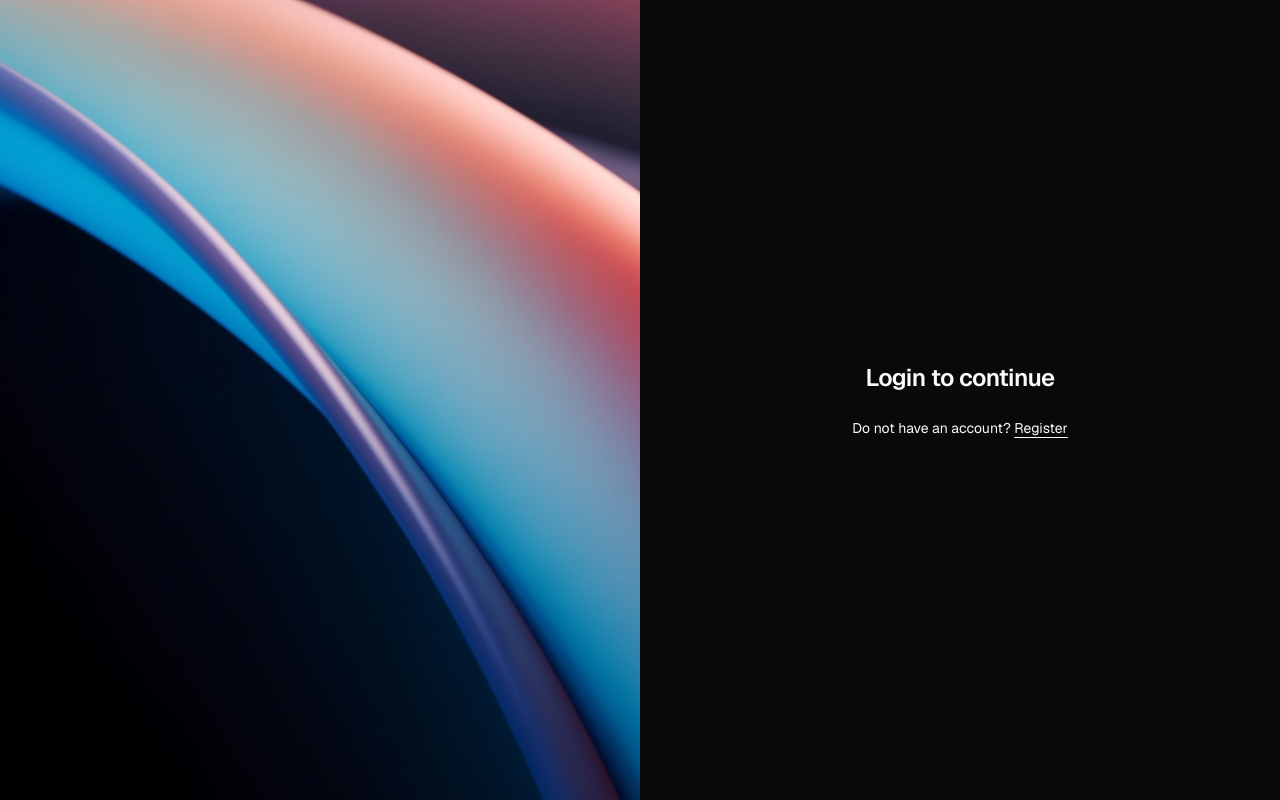
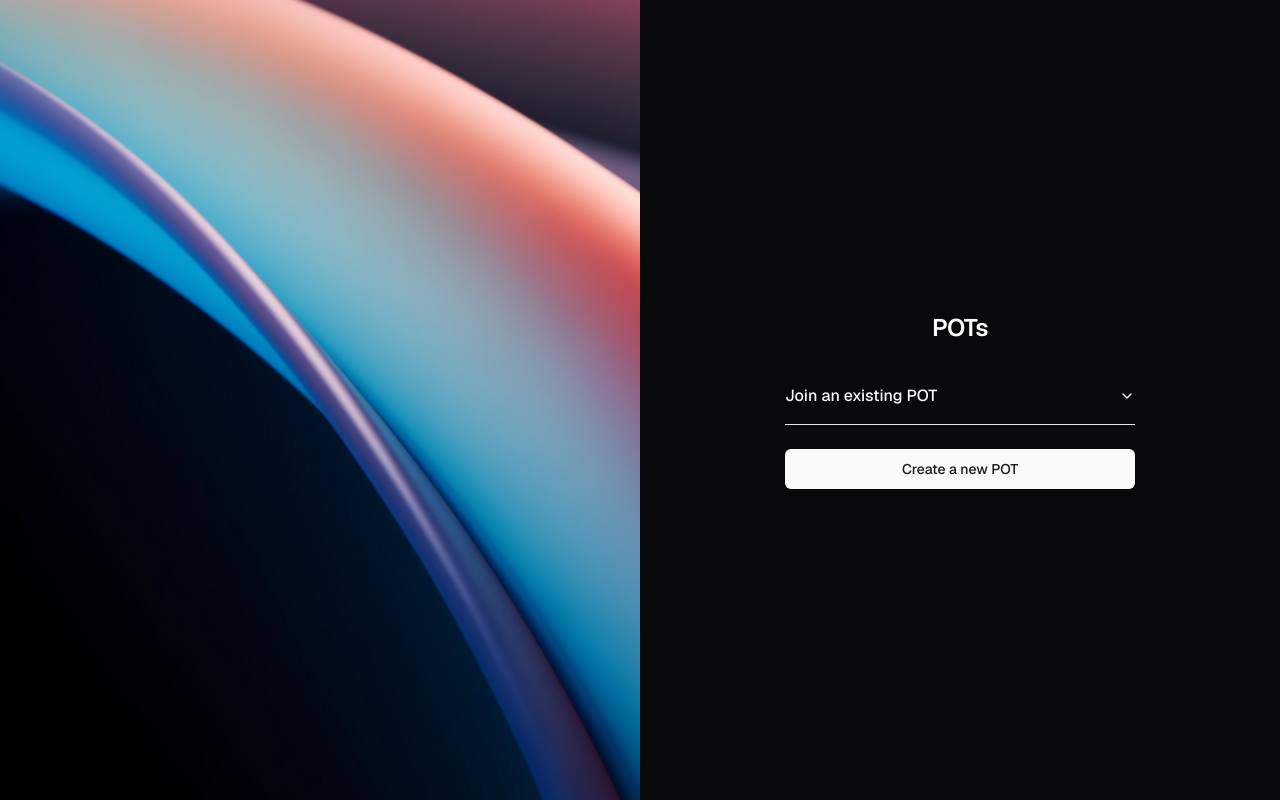
Before and after one commit to dev-shetty/rudra-parsec, a Next.js app in the folder web/client/: page /create-pot in a window 1280 px wide. Built offline with nearby package versions, Linux system fonts and the light colour scheme.

Commit message:
create-pot done

```diff
--- a/web/client/app/(pot)/create-pot/page.tsx
+++ b/web/client/app/(pot)/create-pot/page.tsx
@@ -1,8 +1,20 @@
+"use client";
+
 import React from "react";
 import Image from "next/image";
 import Link from "next/link";
-
+import { Button } from "@/components/ui/button";
+import { ArrowRight } from "lucide-react";
+import {
+  Accordion,
+  AccordionContent,
+  AccordionItem,
+  AccordionTrigger,
+} from "@/components/ui/accordion";
+import { Input } from "@/components/ui/input";
+import { useState } from "react";
 const page = () => {
+  const [loading, isLoading] = useState(false);
   return (
     <div className="container relative min-h-[100dvh] flex-col items-center justify-center grid lg:max-w-none lg:grid-cols-2 lg:px-0">
       <div className="relative hidden h-full flex-col bg-muted text-white lg:flex">
@@ -19,12 +31,28 @@
       <div className="lg:p-8">
         <div className="mx-auto flex flex-col justify-center space-y-6 w-[350px]">
           <div className="flex flex-col space-y-2 text-center">
-            <h1 className="text-2xl font-semibold tracking-tight">
-              Login to continue
-            </h1>
+            <h1 className="text-2xl font-semibold tracking-tight">POTs</h1>
           </div>
+          <Accordion type="single" collapsible>
+            <AccordionItem value="item-1">
+              <AccordionTrigger>Join an existing POT</AccordionTrigger>
+              <AccordionContent>
+                <div className="flex gap-3">
+                  <Input
+                    placeholder="Enter the code"
+                    className="w-full focus-visible:ring-0 focus-visible:ring-transparent focus-visible:border-white"
+                  />
+                  <Button>
+                    <ArrowRight className="w-5 h-5" />
+                  </Button>
+                </div>
+              </AccordionContent>
+            </AccordionItem>
+          </Accordion>
+
+          <Button>Create a new POT</Button>
           {/* <UserAuthForm /> */}
-          <p className="px-8 text-center text-sm text-muted-foreground">
+          {/* <p className="px-8 text-center text-sm text-muted-foreground">
             Do not have an account?{" "}
             <Link
               href="/register"
@@ -32,7 +60,7 @@
             >
               Register
             </Link>
-          </p>
+          </p> */}
         </div>
       </div>
     </div>
--- a/web/client/app/globals.css
+++ b/web/client/app/globals.css
@@ -28,8 +28,8 @@
 }
 
 .magicText {
-  --purple: #1374fc;
-  --violet: #1374fc;
+  --purple: #0390cf;
+  --violet: #df8175;
   --pink: #fbdbb8;
   animation: background-pan 3s linear infinite;
   background: linear-gradient(
--- a/web/client/components/Navbar.tsx
+++ b/web/client/components/Navbar.tsx
@@ -1,12 +1,16 @@
 import AuthButton from "@/components/AuthButton";
 import Link from "next/link";
-
+import { Button } from "./ui/button";
 const Navbar = () => {
   return (
-    <div className="fixed top-5 w-full flex justify-center items-center">
-      <div className="bg-white/20 flex items-center justify-between backdrop-blur-md rounded-full px-5 max-w-7xl w-full mx-5">
-        <AuthButton />
-        <Link href="pot">Pot</Link>
+    <div className="fixed bottom-20 w-full flex justify-center items-center">
+      <div className="bg-white/20 flex py-2 items-center justify-center backdrop-blur-md rounded-full px-5 max-w-7xl w-full mx-5">
+        {/* <AuthButton /> */}
+        <Link href="/create-pot">
+          <Button variant={"link"} className="text-primary/50 hover:text-white">
+            POTs
+          </Button>
+        </Link>
       </div>
     </div>
   );
--- /dev/null
+++ b/web/client/components/ui/accordion.tsx
@@ -0,0 +1,58 @@
+"use client"
+
+import * as React from "react"
+import * as AccordionPrimitive from "@radix-ui/react-accordion"
+import { ChevronDown } from "lucide-react"
+
+import { cn } from "@/lib/utils"
+
+const Accordion = AccordionPrimitive.Root
+
+const AccordionItem = React.forwardRef<
+  React.ElementRef<typeof AccordionPrimitive.Item>,
+  React.ComponentPropsWithoutRef<typeof AccordionPrimitive.Item>
+>(({ className, ...props }, ref) => (
+  <AccordionPrimitive.Item
+    ref={ref}
+    className={cn("border-b", className)}
+    {...props}
+  />
+))
+AccordionItem.displayName = "AccordionItem"
+
+const AccordionTrigger = React.forwardRef<
+  React.ElementRef<typeof AccordionPrimitive.Trigger>,
+  React.ComponentPropsWithoutRef<typeof AccordionPrimitive.Trigger>
+>(({ className, children, ...props }, ref) => (
+  <AccordionPrimitive.Header className="flex">
+    <AccordionPrimitive.Trigger
+      ref={ref}
+      className={cn(
+        "flex flex-1 items-center justify-between py-4 font-medium transition-all hover:underline [&[data-state=open]>svg]:rotate-180",
+        className
+      )}
+      {...props}
+    >
+      {children}
+      <ChevronDown className="h-4 w-4 shrink-0 transition-transform duration-200" />
+    </AccordionPrimitive.Trigger>
+  </AccordionPrimitive.Header>
+))
+AccordionTrigger.displayName = AccordionPrimitive.Trigger.displayName
+
+const AccordionContent = React.forwardRef<
+  React.ElementRef<typeof AccordionPrimitive.Content>,
+  React.ComponentPropsWithoutRef<typeof AccordionPrimitive.Content>
+>(({ className, children, ...props }, ref) => (
+  <AccordionPrimitive.Content
+    ref={ref}
+    className="overflow-hidden text-sm transition-all data-[state=closed]:animate-accordion-up data-[state=open]:animate-accordion-down"
+    {...props}
+  >
+    <div className={cn("pb-4 pt-0", className)}>{children}</div>
+  </AccordionPrimitive.Content>
+))
+
+AccordionContent.displayName = AccordionPrimitive.Content.displayName
+
+export { Accordion, AccordionItem, AccordionTrigger, AccordionContent }
--- /dev/null
+++ b/web/client/components/ui/input.tsx
@@ -0,0 +1,25 @@
+import * as React from "react"
+
+import { cn } from "@/lib/utils"
+
+export interface InputProps
+  extends React.InputHTMLAttributes<HTMLInputElement> {}
+
+const Input = React.forwardRef<HTMLInputElement, InputProps>(
+  ({ className, type, ...props }, ref) => {
+    return (
+      <input
+        type={type}
+        className={cn(
+          "flex h-10 w-full rounded-md border border-input bg-background px-3 py-2 text-sm ring-offset-background file:border-0 file:bg-transparent file:text-sm file:font-medium placeholder:text-muted-foreground focus-visible:outline-none focus-visible:ring-2 focus-visible:ring-ring focus-visible:ring-offset-2 disabled:cursor-not-allowed disabled:opacity-50",
+          className
+        )}
+        ref={ref}
+        {...props}
+      />
+    )
+  }
+)
+Input.displayName = "Input"
+
+export { Input }
--- a/web/client/package.json
+++ b/web/client/package.json
@@ -6,6 +6,7 @@
     "start": "next start"
   },
   "dependencies": {
+    "@radix-ui/react-accordion": "^1.1.2",
     "@radix-ui/react-slot": "^1.0.2",
     "@supabase/ssr": "latest",
     "@supabase/supabase-js": "latest",
--- a/web/client/tailwind.config.js
+++ /dev/null
@@ -1,20 +0,0 @@
-/** @type {import('tailwindcss').Config} */
-module.exports = {
-  content: [
-    "./app/**/*.{js,ts,jsx,tsx,mdx}",
-    "./components/**/*.{js,ts,jsx,tsx,mdx}",
-  ],
-  theme: {
-    extend: {
-      colors: {
-        background: "hsl(var(--background))",
-        foreground: "hsl(var(--foreground))",
-        btn: {
-          background: "hsl(var(--btn-background))",
-          "background-hover": "hsl(var(--btn-background-hover))",
-        },
-      },
-    },
-  },
-  plugins: [],
-};
```
Also changed, not shown: 1 other file (tests, documents, lock files or other folders).
